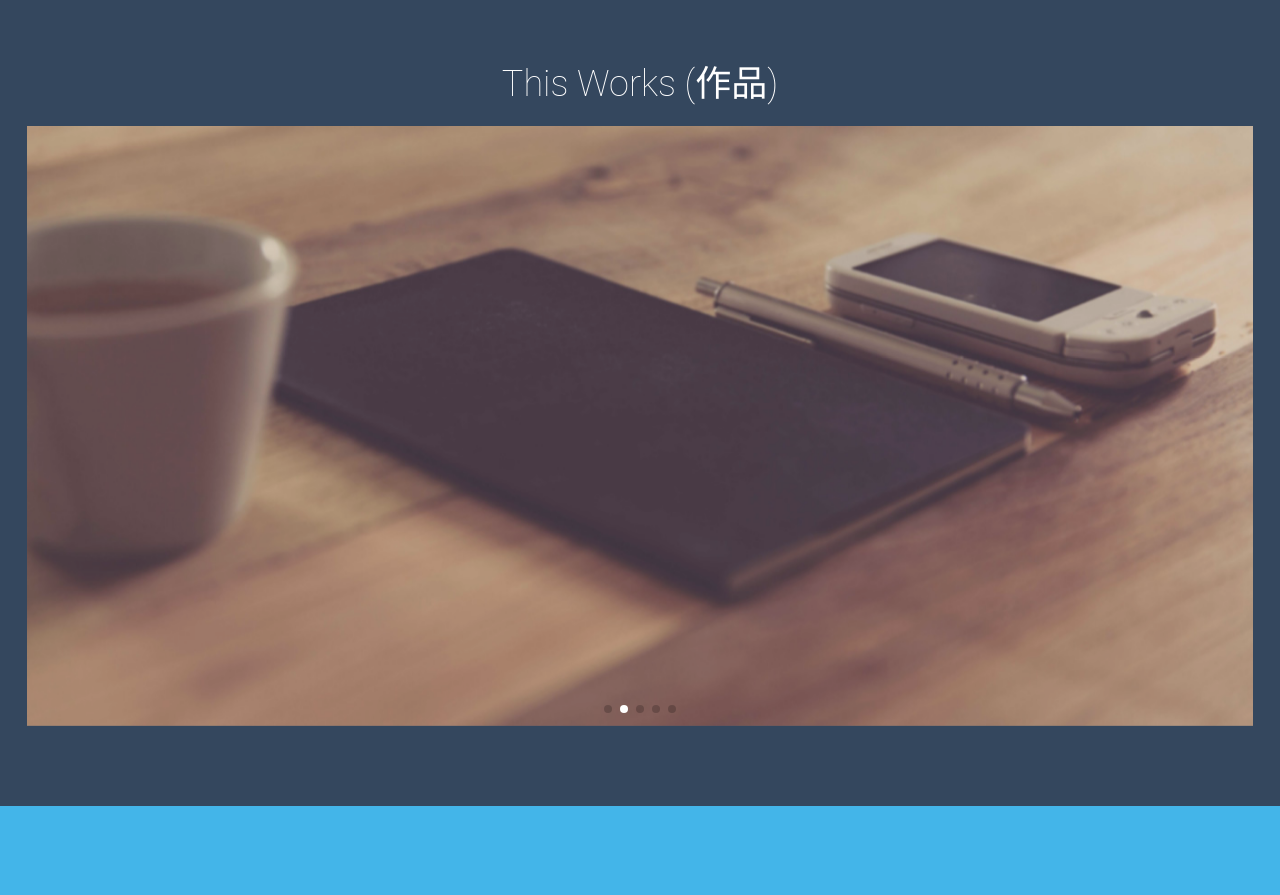
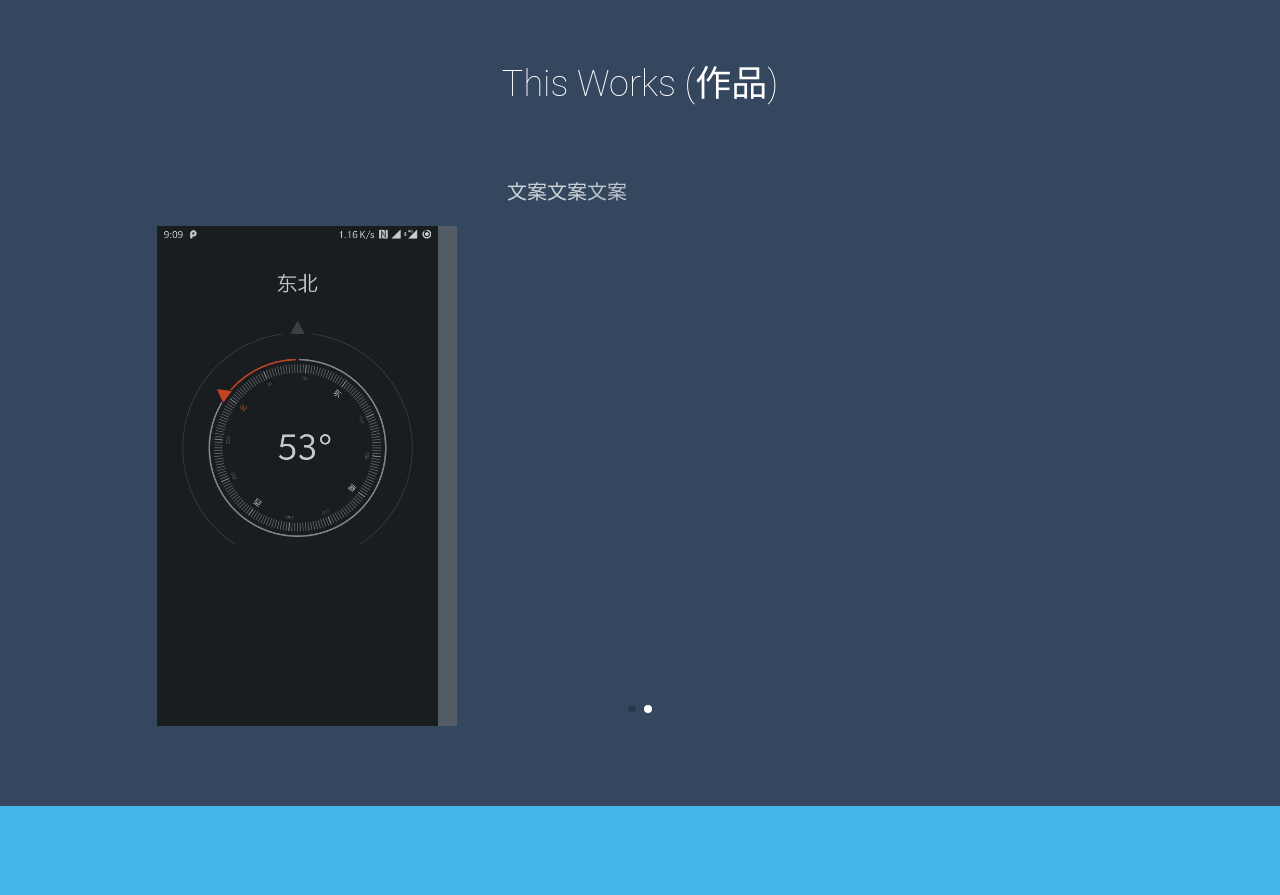
Before and after one commit to GaozyDev/zyblog, a Vue app: page /#/home in a window 1280 px wide. Shown: the part 1340-2235 px from the top of the page. Built offline with nearby package versions, Linux system fonts and the light colour scheme.

Commit message:
670453367@qq.com

```diff
--- a/src/pages/home.vue
+++ b/src/pages/home.vue
@@ -46,11 +46,18 @@
         <div class="title">This Works (作品)</div>
         <div class="works">
           <swiper class="swiper" :options="swiperOption">
-            <swiper-slide class="slide-1"></swiper-slide>
-            <swiper-slide class="slide-2"></swiper-slide>
-            <swiper-slide class="slide-3"></swiper-slide>
-            <swiper-slide class="slide-4"></swiper-slide>
-            <swiper-slide class="slide-5"></swiper-slide>
+            <swiper-slide class="slide-1">
+              <div>
+                <div class="img fl"></div>
+                <div class="text">文案文案</div>
+              </div>
+            </swiper-slide>
+            <swiper-slide class="slide-2">
+              <div>
+                <div class="img fl"></div>
+                <div class="text">文案文案文案</div>
+              </div>
+            </swiper-slide>
             <div class="swiper-pagination swiper-pagination-white" slot="pagination"></div>
           </swiper>
         </div>
@@ -180,19 +187,34 @@ export default {
           background-position: center;
           background-size: cover;
           &.slide-1 {
-            background-color: #ffffff;
+            padding: 0 80px;
+            .img {
+              margin: 50px;
+              height: 500px;
+              width: 300px;
+              background-color:burlywood;
+            }
+            .text {
+              margin: 50px;
+              font-size: 20px;
+              color: #ffffff;
+            }
           }
           &.slide-2 {
-            background-image: url("/imgs/home-bg.jpg");
-          }
-          &.slide-3 {
-            background-color: #ffffff;
-          }
-          &.slide-4 {
-            background-image: url("/imgs/home-bg.jpg");
-          }
-          &.slide-5 {
-            background-color: #ffffff;
+            padding: 0 80px;
+            .img {
+              margin: 50px;
+              height: 500px;
+              width: 300px;
+              background-image: url("/imgs/compass.jpg");
+              background-size: contain;
+              background-repeat: no-repeat;
+            }
+            .text {
+              margin: 50px;
+              font-size: 20px;
+              color: #ffffff;
+            }
           }
         }
       }
```
Also changed, not shown: public/imgs/compass.jpg (added), public/imgs/coolweather.png (added).
